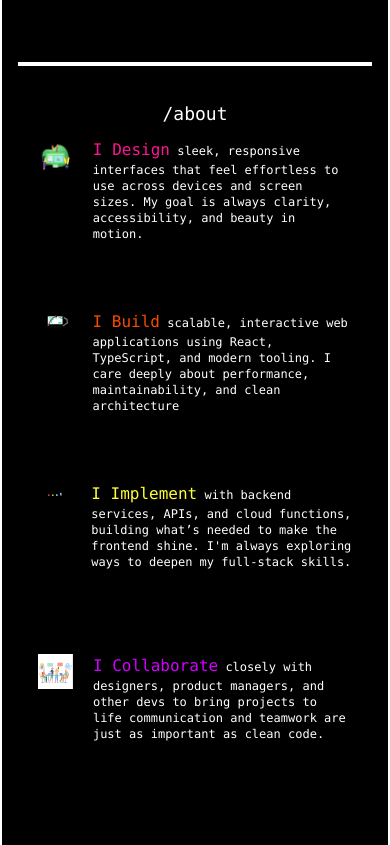
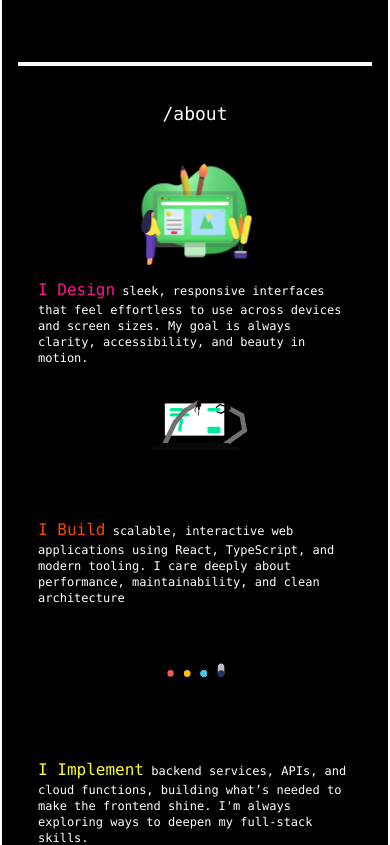
Before and after one commit to bibioyugbo/bibi-portfolio, a React (Vite) app: page /works in a window 390 px wide. Shown: the part 920-1765 px from the top of the page. Built offline with nearby package versions, Linux system fonts and the light colour scheme.

Commit message:
Responsiveness update

```diff
--- a/src/components/pages/tech/AboutPage.tsx
+++ b/src/components/pages/tech/AboutPage.tsx
@@ -30,7 +30,7 @@ export default function AboutPage({lightMode}:AboutPageProps){
         {
             action: "I Implement",
             animation: nodejsAnimation,
-            text:"with backend services, APIs, and cloud functions, building what’s needed to make the frontend shine. I'm always exploring ways to deepen my full-stack skills."
+            text:"backend services, APIs, and cloud functions, building what’s needed to make the frontend shine. I'm always exploring ways to deepen my full-stack skills."
         },
         {
             action: "I Collaborate",
@@ -58,8 +58,8 @@ export default function AboutPage({lightMode}:AboutPageProps){
                                 i === 2 ? 'text-[#FFFF33]' :
                                     'text-[#D000FF]';
                     return(
-                        <div data-aos="fade-up" key={i} className={` flex md:items-center md:justify-center ${lightMode ? "bg-gray-400  p-3 my-4 rounded-xl  text-white" : ""} ${i===0 || i===1?"self-start" : "self-end"}  text-[17px] gap-5`}>
-                            <div className={" h-[160px] w-[160px]"}>
+                        <div data-aos="fade-up" key={i} className={` flex flex-col items-center md:!flex-row md:items-center md:justify-center ${lightMode ? "bg-gray-400  p-3 my-4 rounded-xl  text-white" : ""} ${i===0 || i===1?"self-start" : "self-end"}  text-[17px] gap-5`}>
+                            <div className={`${i===3? "h-[160px] pt-5":"h-[120px]"} md:h-[160px] w-[140px] md:w-[160px]`}>
                                 <Lottie animationData={item.animation} loop autoplay/>
                             </div>
                             <div className={`text-[12px] md:text-base  md:max-w-[530px]`}><span className={` text-base md:text-[28px] ${spanColor}`}>{item.action}</span> {item.text}</div>
--- a/src/components/pages/tech/SkillsPage.tsx
+++ b/src/components/pages/tech/SkillsPage.tsx
@@ -17,7 +17,7 @@ interface SkillsPageProps {
 export default function SkillsPage({ lightMode }: SkillsPageProps) {
     const [containerSize, setContainerSize] = useState(500);
     const [radius, setRadius] = useState(300);
-    const lightTheme = "text-black";
+    const lightTheme = "text-gray-400";
     const containerRef = useRef<HTMLDivElement>(null);
 
 
--- a/src/components/pages/tech/WebDevLanding.tsx
+++ b/src/components/pages/tech/WebDevLanding.tsx
@@ -16,7 +16,7 @@ interface WebDevLandingProps{
 
 export default function WebDevLanding({lightMode}:WebDevLandingProps){
 
-    const lightTheme = "text-black bg-gray-400"
+    const lightTheme = "text-black border-2 border-gray-400"
 
     const webProjects = [
         {
@@ -90,7 +90,7 @@ export default function WebDevLanding({lightMode}:WebDevLandingProps){
                                             {project.stackUsed? project.stackUsed.map((item, index)=>{
                                                 return(
 
-                                                    <div key={index} className={` ${lightMode?"bg-white":"bg-gray-400" }  mt-2 text-sm rounded-md w-fit p-1`}>{item}</div>
+                                                    <div key={index} className={` ${lightMode?"bg-black text-white":"bg-gray-400" }  mt-2 text-sm rounded-md w-fit p-1`}>{item}</div>
                                                 )
                                             }):""}
                                         </div>
```
